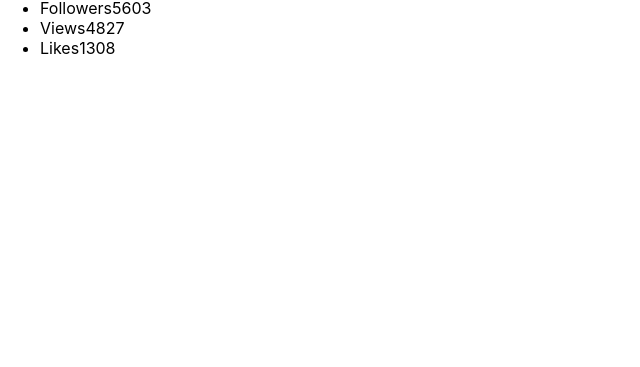
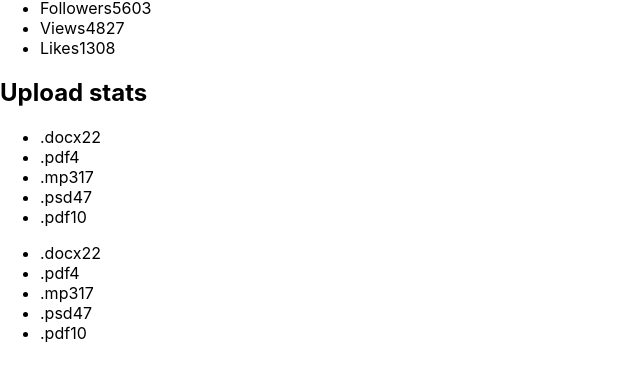
Before and after one commit to Serhii-kh/goit-react-hw-01-components, a React (Create React App) app: page / in a window 1280 px wide. Shown: the part 430-797 px from the top of the page, without its empty margins (0-640 px from the left). Built offline with nearby package versions, Linux system fonts and the light colour scheme.

Commit message:
done 2nd without css

```diff
--- a/src/components/App.jsx
+++ b/src/components/App.jsx
@@ -1,11 +1,14 @@
 import { Profile } from './Profile/Profile.jsx';
 import user from 'components/user.json';
+
+import { Statistics } from './Statistics/Statistics.jsx';
+import data from 'components/data.json';
 
 export const App = () => {
 	const { username, tag, location, avatar, stats } = user;
 
-  return (
-    <div>
+	return (
+    <>
       <Profile
         username={username}
         tag={tag}
@@ -13,6 +16,8 @@ export const App = () => {
         avatar={avatar}
         stats={stats}
       />
-    </div>
+      <Statistics title="Upload stats" stats={data} />
+      <Statistics stats={data} />
+    </>
   );
 };
--- a/src/components/Statistics/Statistics.jsx
+++ b/src/components/Statistics/Statistics.jsx
@@ -0,0 +1,31 @@
+import css from 'components/Statistics/Statistics.module.css';
+import PropTypes from 'prop-types';
+
+export const Statistics = ({ title, stats }) => {
+  return (
+    <section className="statistics">
+      {title && <h2 className="title">{title}</h2>}
+      <ul className="stat-list">
+        {stats.map(stat => {
+          return (
+            <li key={stat.id} className="item">
+              <span className="label">{stat.label}</span>
+              <span className="percentage">{stat.percentage}</span>
+            </li>
+          );
+        })}
+      </ul>
+    </section>
+  );
+};
+
+Statistics.propTypes = {
+  title: PropTypes.string,
+  stats: PropTypes.arrayOf(
+    PropTypes.shape({
+      id: PropTypes.string.isRequired,
+      label: PropTypes.string.isRequired,
+      percentage: PropTypes.number.isRequired,
+    })
+  ),
+};
--- /dev/null
+++ b/src/components/data.json
@@ -0,0 +1,7 @@
+[
+  { "id": "id-1", "label": ".docx", "percentage": 22 },
+  { "id": "id-2", "label": ".pdf", "percentage": 4 },
+  { "id": "id-3", "label": ".mp3", "percentage": 17 },
+  { "id": "id-4", "label": ".psd", "percentage": 47 },
+  { "id": "id-5", "label": ".pdf", "percentage": 10 }
+]
```
Also changed, not shown: src/components/FriendList/FriendList.jsx (added, +13 -0 lines), src/components/friends.json (added, +32 -0 lines), src/components/FriendList/FriendList.module.css (added).
